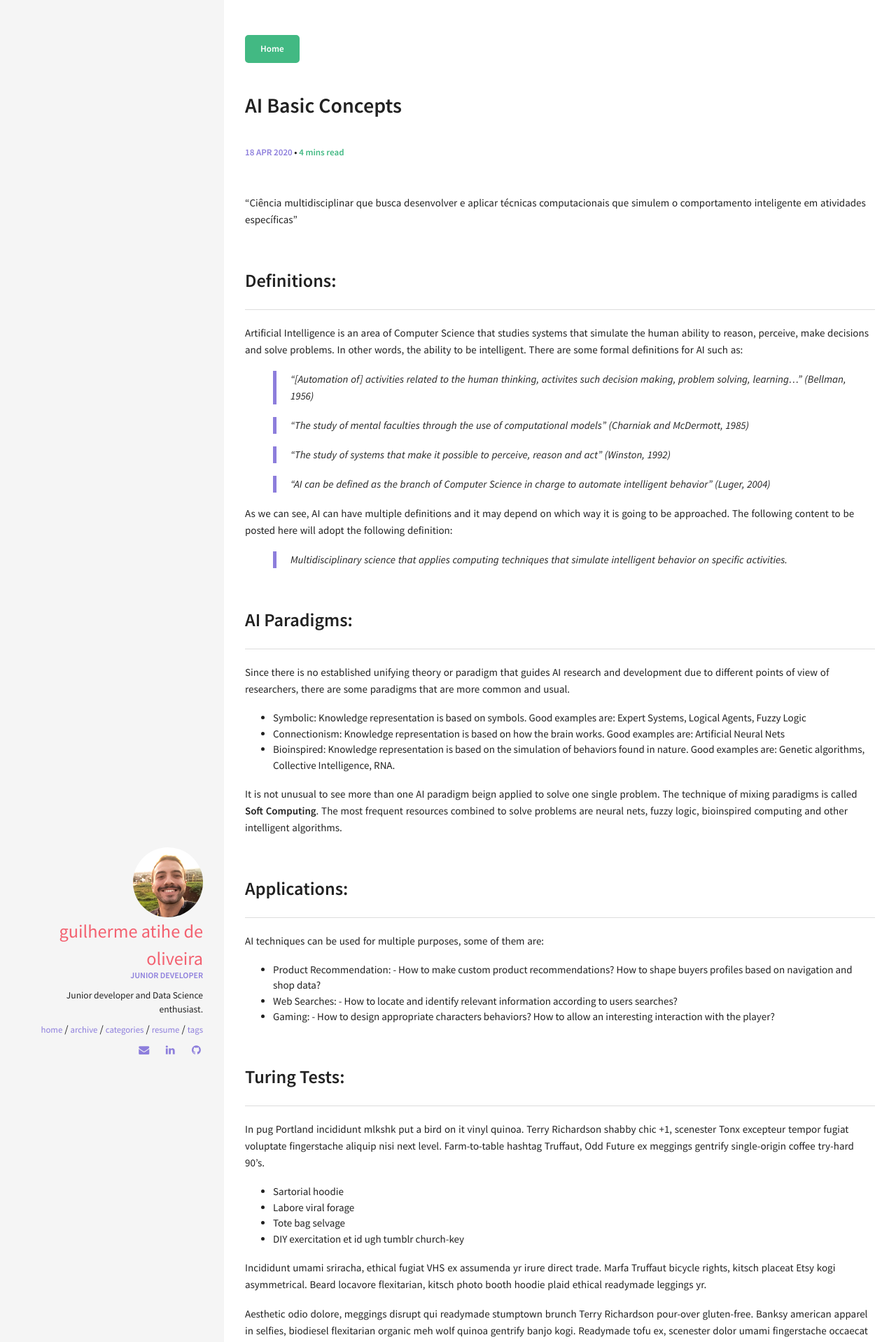
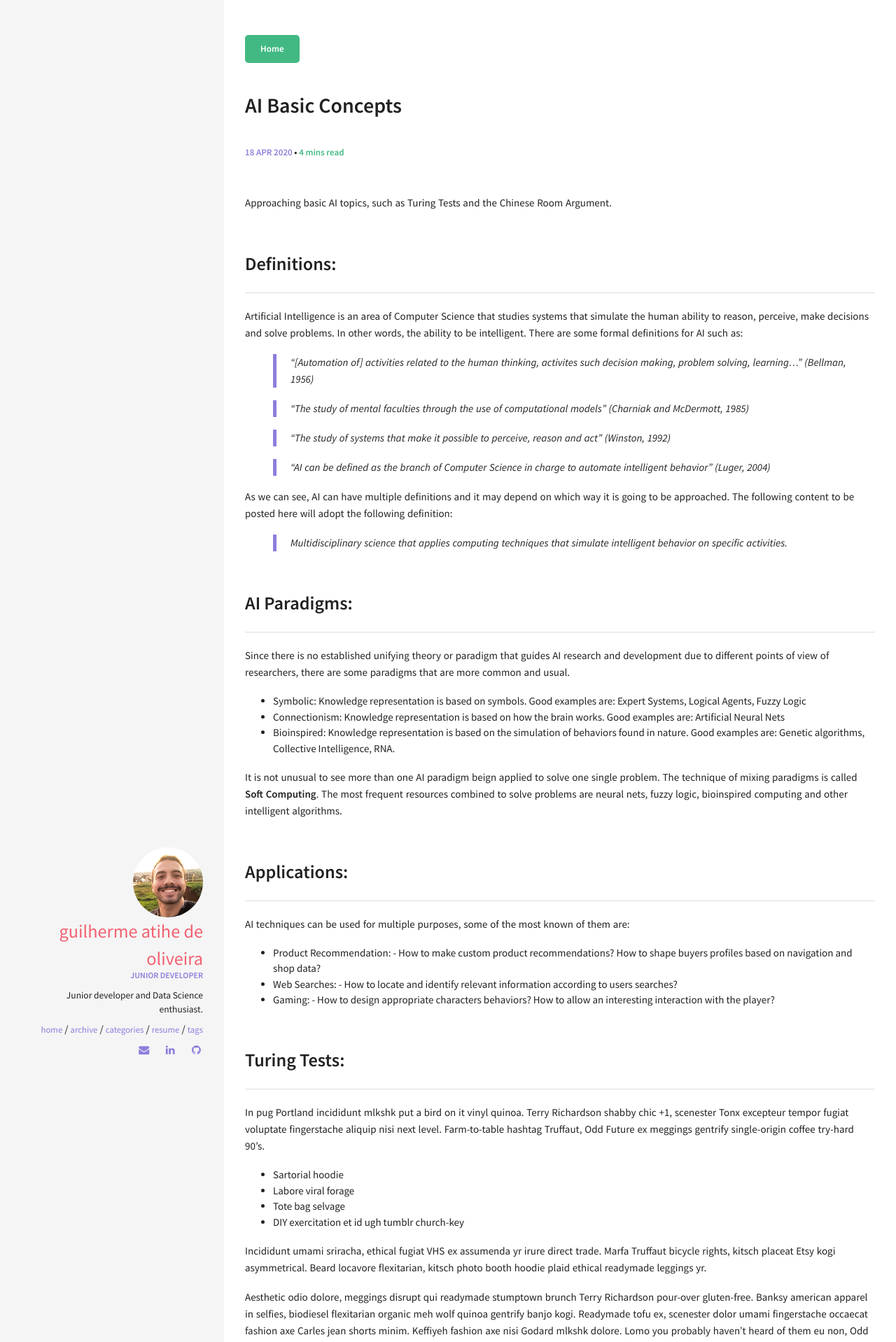
Before and after one commit to gatihe/guiati9.dev, a Jekyll site: the page built from _posts/2020-04-18-ai-basic-concepts.md, in a window 1280 px wide. Shown: the top 1918 px of the page at 70% size. Built offline with Jekyll 4.4.1, drawn with Linux system fonts in a browser that asks for light colours.

Commit message:
Update 2020-04-18-ai-basic-concepts.md

```diff
--- a/_posts/2020-04-18-ai-basic-concepts.md
+++ b/_posts/2020-04-18-ai-basic-concepts.md
@@ -6,11 +6,7 @@ categories: [artificial intelligence]
 comments: true
 ---
 
-“Ciência multidisciplinar que busca desenvolver e
-aplicar técnicas computacionais que simulem o
-comportamento inteligente em atividades específicas”
-
-
+Approaching basic AI topics, such as Turing Tests and the Chinese Room Argument.
 
 ## Definitions:
 
@@ -40,7 +36,7 @@ It is not unusual to see more than one AI paradigm beign applied to solve one si
 
 ## Applications:
 
-AI techniques can be used for multiple purposes, some of them are:
+AI techniques can be used for multiple purposes, some of the most known of them are:
 
 * Product Recommendation: - How to make custom product recommendations? How to shape buyers profiles based on navigation and shop data?
 * Web Searches: - How to locate and identify relevant information according to users searches?
```
